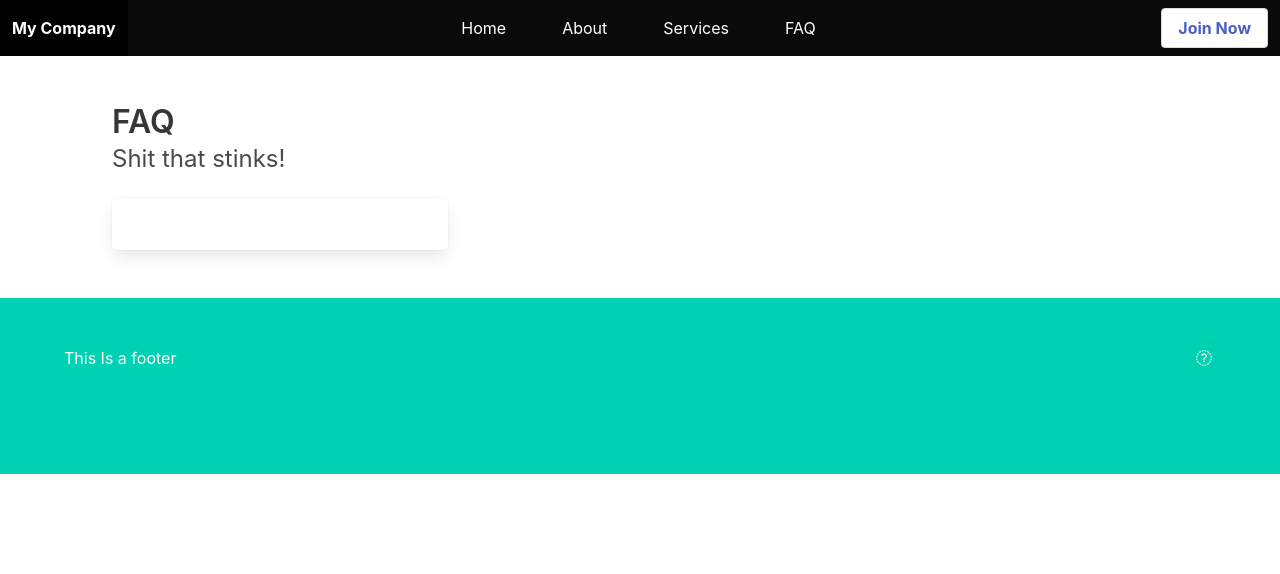
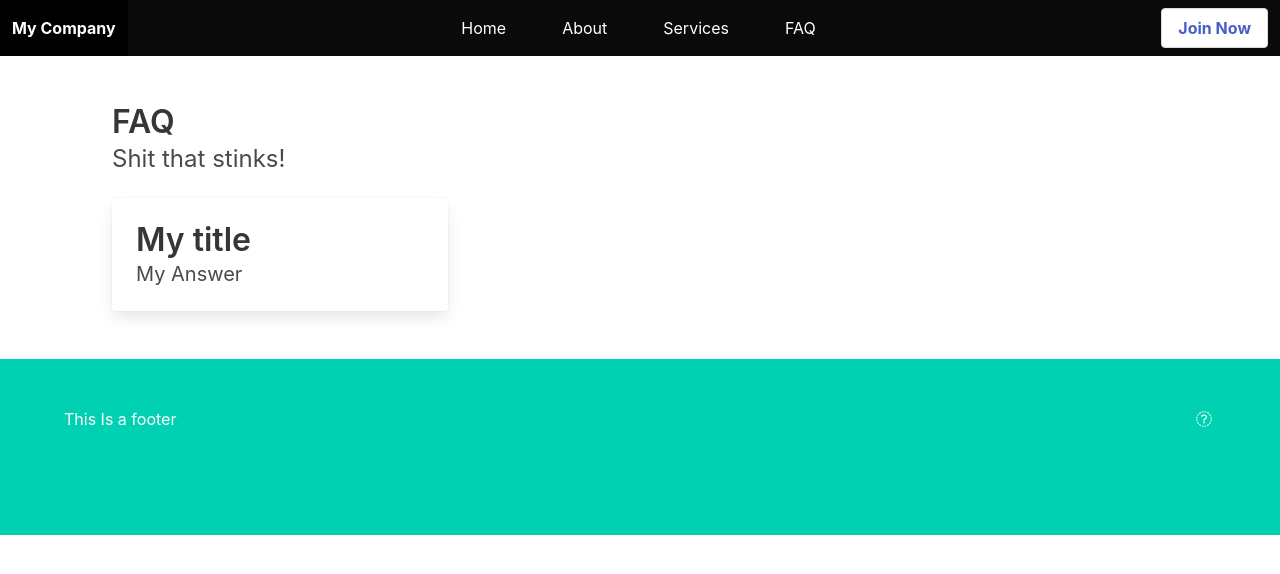
Before and after one commit to Jolaolu/vueApp, a Vue app: page /#/faq in a window 1280 px wide. Shown: the top 574 px of the page. Built offline with nearby package versions, Linux system fonts and the light colour scheme; some icons are missing.

Commit message:
Hacktoberfest :)

```diff
--- a/package.json
+++ b/package.json
@@ -11,6 +11,7 @@
     "build": "node build/build.js"
   },
   "dependencies": {
+    "axios": "^0.18.0",
     "bulma": "^0.7.2",
     "vue": "^2.5.2",
     "vue-router": "^3.0.1"
--- a/src/components/faq.vue
+++ b/src/components/faq.vue
@@ -13,12 +13,13 @@
             <div class="card">
               <div class="card-content">
                 <p class="title">
-
+                  My title
                 </p>
                 <p class="subtitle">
-
+                  My Answer
                 </p>
               </div>
+
             </div>
           </div>
         </div>
```
Also changed, not shown: 1 other file (tests, documents, lock files or other folders).
